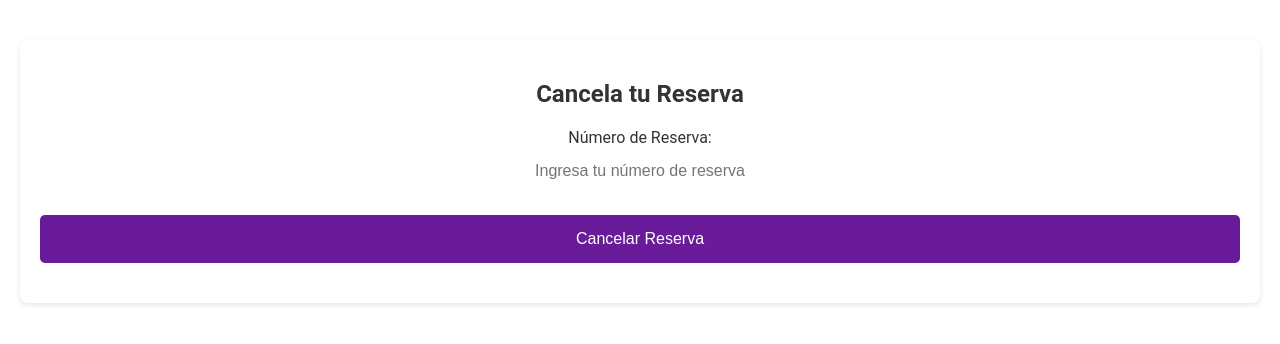
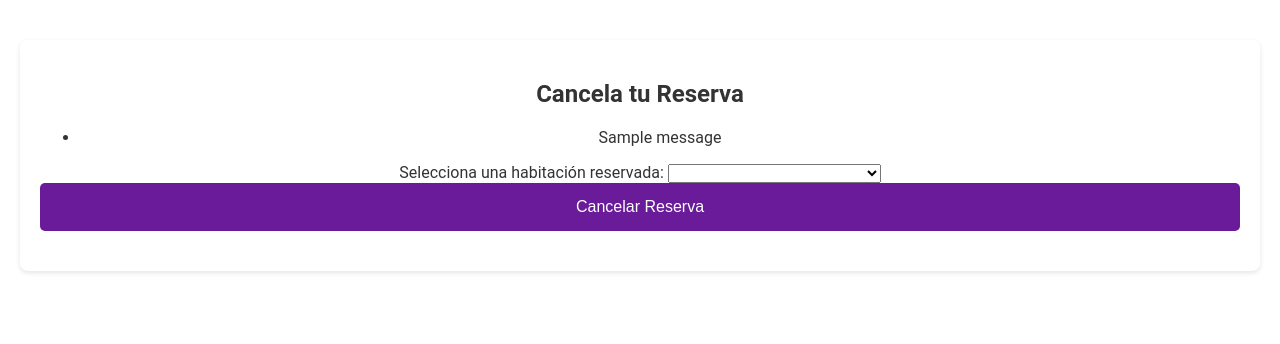
Before and after one commit to J0sed4v-id/variedades-detalles-sojede, a Django app: page /cancelar-reserva/ in a window 1280 px wide. Shown: the part 68-412 px from the top of the page. Run offline with Django 5.2, Linux system fonts and the light colour scheme; a user stored in the database is signed in; tables that the repository leaves empty hold one stand-in row (values such as "Sample post"); one stand-in notice (Sample message) is shown.

Commit message:
funcion de cancelar_reserva se implemento exitosamente

```diff
--- a/usuarios/templates/usuarios/cancelar_reserva.html
+++ b/usuarios/templates/usuarios/cancelar_reserva.html
@@ -14,12 +14,26 @@
 
     <div class="container">
         <h2>Cancela tu Reserva</h2>
-        <form>
-            <label for="reservation-id">Número de Reserva:</label>
-            <input type="text" id="reservation-id" placeholder="Ingresa tu número de reserva" required>
 
+        <!-- Mensajes de éxito o error -->
+        {% if messages %}
+            <ul>
+                {% for message in messages %}
+                    <li>{{ message }}</li>
+                {% endfor %}
+            </ul>
+        {% endif %}
+
+        <!-- Formulario de cancelación -->
+        <form method="POST">
+            {% csrf_token %}
+            <label for="habitacion_id">Selecciona una habitación reservada:</label>
+            <select name="habitacion_id" id="habitacion_id" required>
+                {% for habitacion in habitaciones_reservadas %}
+                    <option value="{{ habitacion.id }}">Habitación {{ habitacion.numero }}</option>
+                {% empty %}
+                    <option disabled>No hay habitaciones reservadas</option>
+                {% endfor %}
+            </select>
             <button type="submit" class="btn">Cancelar Reserva</button>
         </form>
-    </div>
-</body>
-</html>
--- a/usuarios/views.py
+++ b/usuarios/views.py
@@ -238,12 +238,43 @@
 
     return render(request, 'usuarios/modificar_reserva.html', {'form': form})
 
+
+
 # Vista para cancelar una reserva
 @login_required(login_url='iniciar_sesion')
 def cancelar_reserva(request):
-    # Aquí se agregarán las funcionalidades para cancelar una reserva
-    messages.info(request, "Funcionalidad para cancelar una reserva aún no implementada.")
-    return render(request, 'usuarios/cancelar_reserva.html')
+    # Solo obtener las reservas con estado 'reservada' y asociadas a una habitación no disponible.
+    if request.method == 'POST':
+        habitacion_id = request.POST.get('habitacion_id')
+
+        try:
+            # Filtrar las reservas con estado 'reservada' y asociadas a la habitación que se seleccionó
+            reservas = Reserva.objects.filter(habitacion_id=habitacion_id, estado_reserva='reservada')
+
+            if reservas.count() == 1:
+                reserva = reservas.first()
+
+                # Cancelar la reserva
+                reserva.estado_reserva = 'cancelada'
+                reserva.habitacion.disponible = True  # Hacer disponible la habitación
+                reserva.habitacion.save()
+                reserva.save()
+
+                # Notificar al usuario
+                messages.success(request, f'¡Reserva para la habitación {reserva.habitacion.numero} cancelada con éxito!')
+            else:
+                messages.error(request, 'No se encontró una reserva válida para cancelar.')
+
+        except Exception as e:
+            messages.error(request, f'Ocurrió un error: {str(e)}')
+
+        return redirect('dashboard')
+
+    # Si no es un POST, filtrar las habitaciones reservadas para mostrarlas en el formulario
+    habitaciones_reservadas = Habitacion.objects.filter(disponible=False)
+
+    return render(request, 'usuarios/cancelar_reserva.html', {'habitaciones_reservadas': habitaciones_reservadas})
+
 
 # Vista para generar una factura
 @login_required(login_url='iniciar_sesion')
```
Also changed, not shown: 1 other file.
